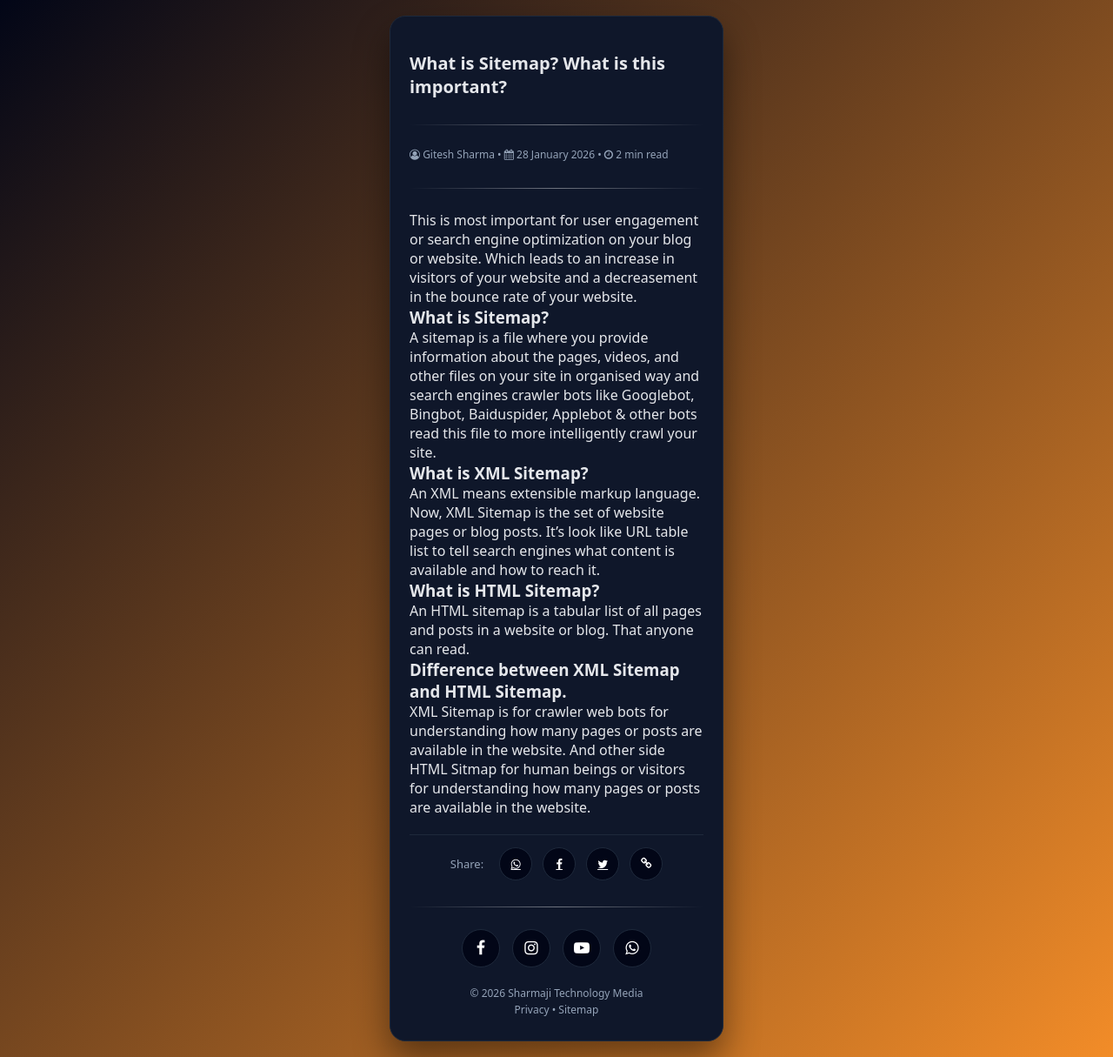
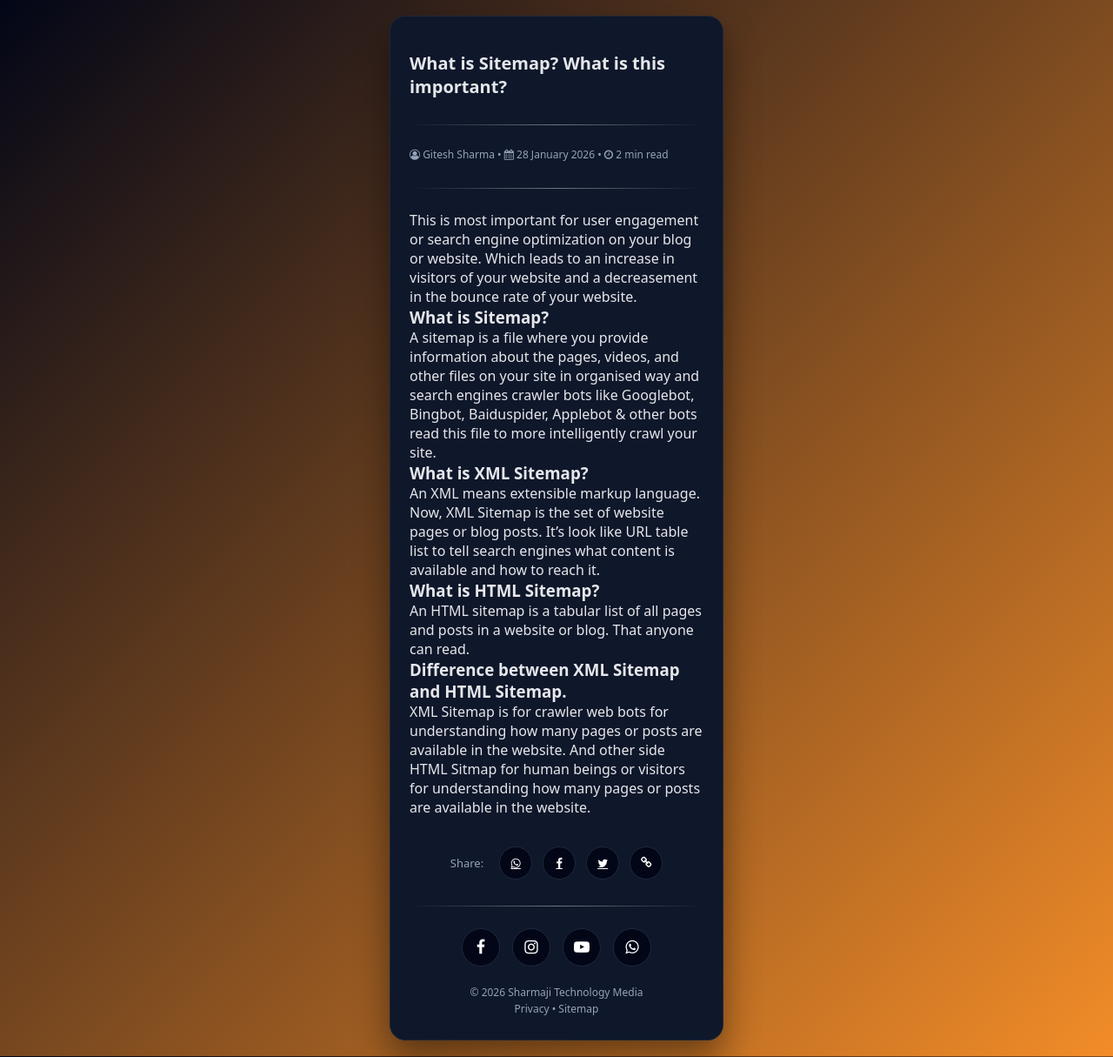
Before and after one commit to gitesh-sharma/blog, a Jekyll site: the page built from _posts/2026-01-28-What-is-Sitemap?.md, in a window 1280 px wide. Shown: the whole page at 87% size. Built offline with Jekyll 4.4.1, drawn with Linux system fonts in a browser that asks for light colours.

Commit message:
Update default.html

```diff
--- a/_layouts/default.html
+++ b/_layouts/default.html
@@ -229,7 +229,7 @@ body{
 .post-share{
   margin-top:20px;
   padding-top:14px;
-  border-top:1px solid var(--border);
+  /*border-top:1px solid var(--border);*/
   display:flex;
   justify-content:center;
   align-items:center;
```
